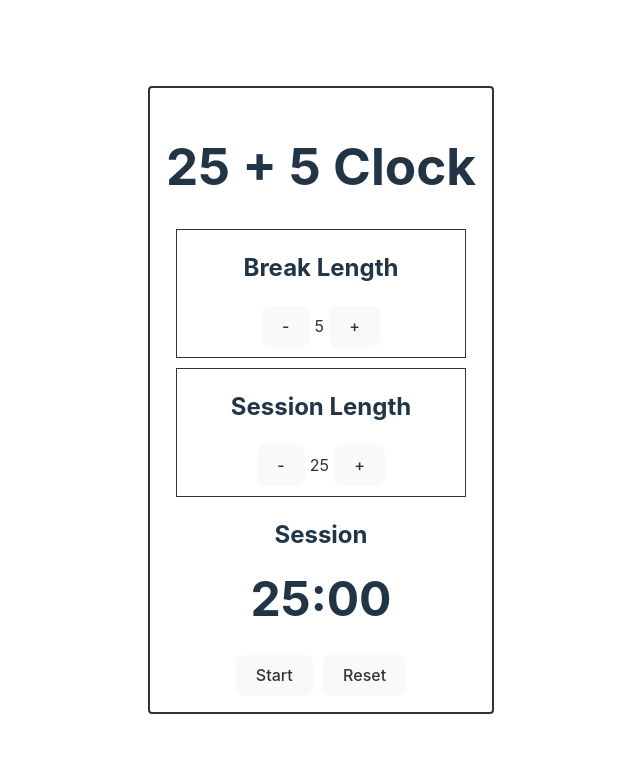
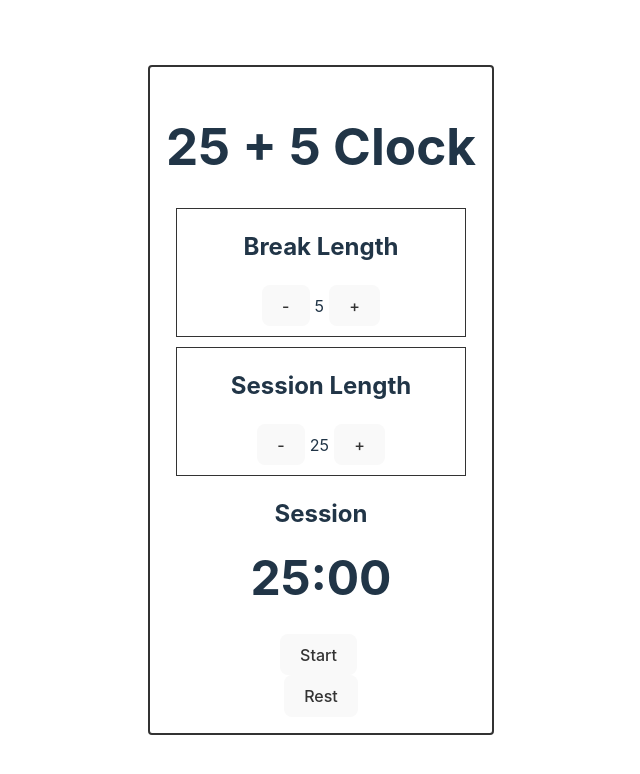
Before and after one commit to m-saoud/session_break_clock, a React (Vite) app: page / in a window 1280 px wide. Shown: the top 774 px of the page, without its empty margins (319-959 px from the left). Built offline with nearby package versions, Linux system fonts and the light colour scheme.

Commit message:
Add rest componnets

```diff
--- a/src/App.jsx
+++ b/src/App.jsx
@@ -1,4 +1,5 @@
 import { useEffect, useState, useRef } from "react";
+import RestControl from "./components/rest";
 
 import "./App.css";
 
@@ -30,7 +31,6 @@ function App() {
         } else {
           clearInterval(timerInterval);
 
-
           if (timerLabel === "Session") {
             setTimerLabel("Break");
             setTimeLeft(`${breakLength}:00`);
@@ -40,10 +40,7 @@ function App() {
           }
           beepRef.current.play();
         }
-      }, 1000);
-
-
-
+      }, 200);
     } else {
       clearInterval(timerInterval);
     }
@@ -57,7 +54,7 @@ function App() {
     setIsRunning(!isRunning);
   };
 
-  const resetTimer = () => {
+  const resetTimer1 = () => {
     setBreakLength(5);
     setSessionLength(25);
     setTimeLeft(`${sessionLength}:00`);
@@ -65,6 +62,7 @@ function App() {
     beepRef.current.pause();
     beepRef.current.currentTime = 0;
   };
+
   const decrement = (type) => {
     if (type === "break" && breakLength > 1) {
       setBreakLength(breakLength - 1);
@@ -135,9 +133,7 @@ function App() {
         <button id="start-stop" onClick={startStopTimer}>
           {isRunning ? "Stop" : "Start"}
         </button>
-        <button id="reset" onClick={resetTimer}>
-          Reset
-        </button>
+        <RestControl resetTimer2={resetTimer1}/>
       </div>
     </div>
   );
--- /dev/null
+++ b/src/components/rest.jsx
@@ -0,0 +1,11 @@
+
+
+const RestControl = ({ resetTimer2 }) => {
+  return (
+    <div>
+      <button onClick={resetTimer2}>Rest</button>
+    </div>
+  );
+};
+
+export default RestControl;
```
